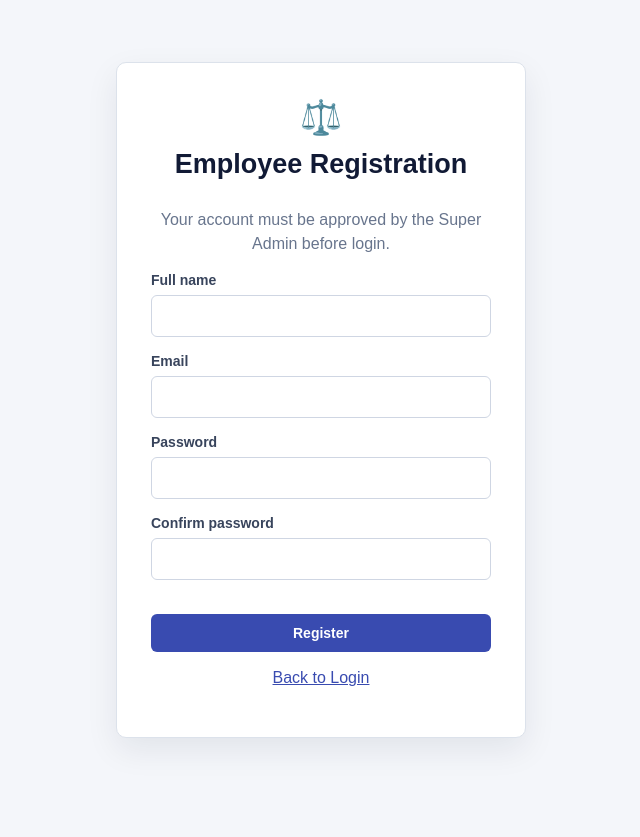
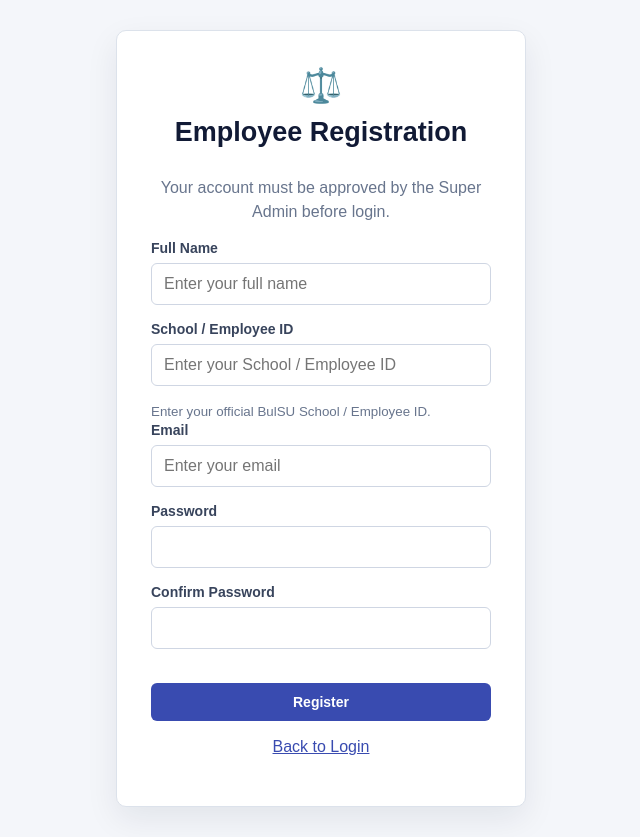
Before and after one commit to Sh1aaaa/payroll-vercel-supabase-rag, a Flask app: page /register in a window 1280 px wide. Shown: the whole page, without its empty margins (319-959 px from the left). Before the commit the page ends 744 px from the top, so only its background shows below. Run offline with Flask 3, Linux system fonts and the light colour scheme.

Commit message:
Refactor registration form layout and labels

```diff
--- a/templates/register.html
+++ b/templates/register.html
@@ -1,17 +1,111 @@
 {% extends 'base.html' %}
+
 {% block title %}Register - BulSU Payroll{% endblock %}
+
 {% block content %}
+
 <div class="auth-card">
+
     <div class="auth-icon">⚖️</div>
+
     <h1>Employee Registration</h1>
-    <p class="auth-muted">Your account must be approved by the Super Admin before login.</p>
+
+    <p class="auth-muted">
+        Your account must be approved by the Super Admin before login.
+    </p>
+
+
     <form method="POST">
-        <label class="field-label">Full name</label><input type="text" name="full_name" required>
-        <label class="field-label">Email</label><input type="email" name="email" required>
-        <label class="field-label">Password</label><input type="password" name="password" minlength="6" required>
-        <label class="field-label">Confirm password</label><input type="password" name="confirm_password" minlength="6" required>
-        <button class="btn btn-primary btn-block" type="submit">Register</button>
+
+        <!-- FULL NAME -->
+        <label class="field-label">
+            Full Name
+        </label>
+
+        <input
+            type="text"
+            name="full_name"
+            value="{{ request.form.get('full_name', '') }}"
+            placeholder="Enter your full name"
+            required
+        >
+
+
+        <!-- SCHOOL / EMPLOYEE ID -->
+        <label class="field-label">
+            School / Employee ID
+        </label>
+
+        <input
+            type="text"
+            name="employee_id"
+            value="{{ request.form.get('employee_id', '') }}"
+            placeholder="Enter your School / Employee ID"
+            required
+        >
+
+        <small class="auth-muted">
+            Enter your official BulSU School / Employee ID.
+        </small>
+
+
+        <!-- EMAIL -->
+        <label class="field-label">
+            Email
+        </label>
+
+        <input
+            type="email"
+            name="email"
+            value="{{ request.form.get('email', '') }}"
+            placeholder="Enter your email"
+            required
+        >
+
+
+        <!-- PASSWORD -->
+        <label class="field-label">
+            Password
+        </label>
+
+        <input
+            type="password"
+            name="password"
+            minlength="6"
+            required
+        >
+
+
+        <!-- CONFIRM PASSWORD -->
+        <label class="field-label">
+            Confirm Password
+        </label>
+
+        <input
+            type="password"
+            name="confirm_password"
+            minlength="6"
+            required
+        >
+
+
+        <!-- REGISTER -->
+        <button
+            class="btn btn-primary btn-block"
+            type="submit"
+        >
+            Register
+        </button>
+
     </form>
-    <p class="auth-bottom"><a href="{{ url_for('login') }}">Back to Login</a></p>
+
+
+    <p class="auth-bottom">
+        <a href="{{ url_for('login') }}">
+            Back to Login
+        </a>
+    </p>
+
 </div>
+
 {% endblock %}
```
